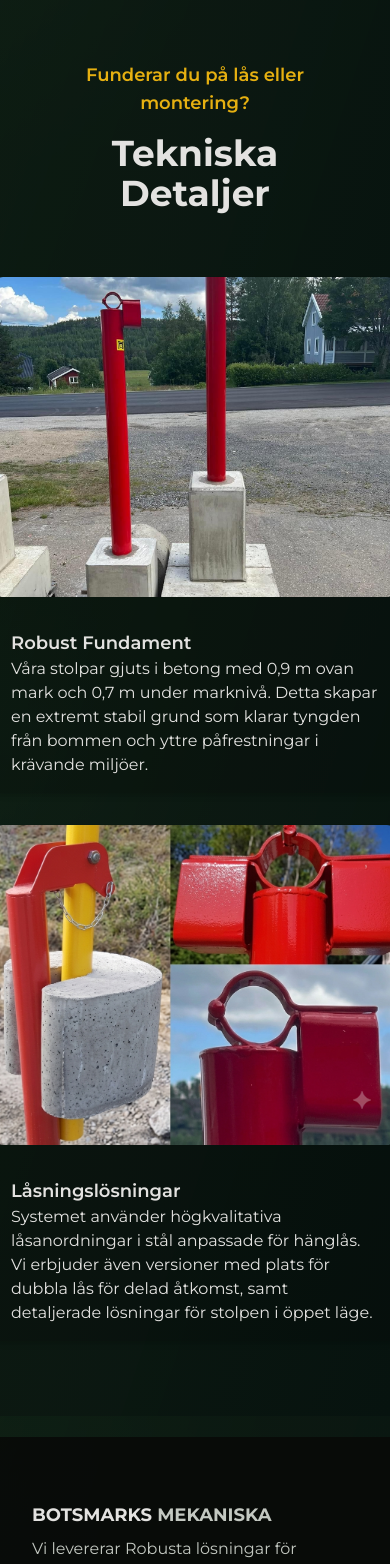
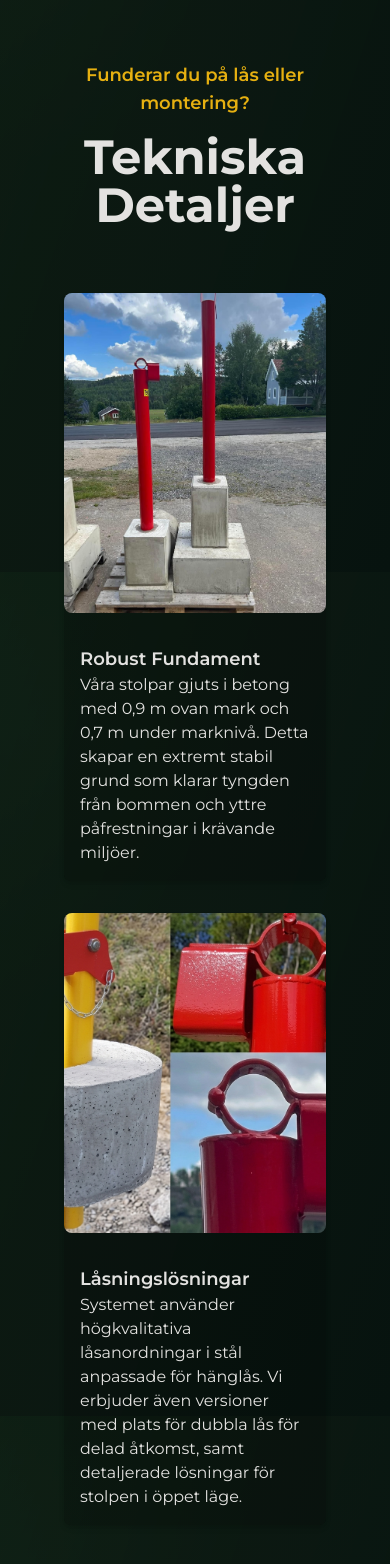
Before and after one commit to Merv1l-Fall/botsmarks-web, a Next.js app: page /produkter in a window 390 px wide. Shown: the part 1960-3524 px from the top of the page. Built offline with nearby package versions, Linux system fonts and the light colour scheme.

Commit message:
product section mostly done now.

```diff
--- a/src/components/sections/products/ProductsGrid.tsx
+++ b/src/components/sections/products/ProductsGrid.tsx
@@ -6,7 +6,7 @@ const ProductsGrid = () => {
 	return (
 		<section className="bg-(--background) px-8 py-8 md:px-16 md:py-12 flex justify-center items-center">
 			<SectionContainer>
-				<div className="flex items-center justify-center flex-col md:flex-row gap-8 md:gap-16 w-full">
+				<div className="flex items-center justify-center flex-col lg:flex-row gap-8 md:gap-16 w-full">
 					<ProductCard />
 					<ProductCard />
 				</div>
--- a/src/components/sections/products/ProductsMoreInfo.tsx
+++ b/src/components/sections/products/ProductsMoreInfo.tsx
@@ -9,11 +9,11 @@ const ProductsMoreInfo = () => {
 				<p className="text-center text-(--accent-yellow) text-lg font-semibold">
 					Funderar du på lås eller montering?
 				</p>
-				<h2 className="text-4xl font-bold text-(--foreground) text-center">Tekniska Detaljer</h2>
+				<h2 className="text-5xl font-bold text-(--foreground) text-center">Tekniska Detaljer</h2>
 			</div>
 
-			<div className="flex flex-col gap-8 md:flex-row md:gap-32">
-				<div className="flex flex-col gap-4 w-100 bg-black/20 rounded-md shadow-md">
+			<div className="flex flex-col gap-8 lg:flex-row md:gap-32">
+				<div className="flex flex-col gap-4 max-w-100 bg-black/20 rounded-md shadow-md">
 					<Image
 						src="/robust_fundament.jpg"
 						alt="Robust fundament i betong för Botsmarks-bom"
@@ -29,7 +29,7 @@ const ProductsMoreInfo = () => {
 
 					</div>
 				</div>
-				<div className="flex flex-col gap-4 w-100 bg-black/20 rounded-md shadow-md">
+				<div className="flex flex-col gap-4 max-w-100 bg-black/20 rounded-md shadow-md">
 					<Image
 						src="/lasning.png"
 						alt="Olika låsningslösningar för Botsmarks-bom, samt en bild av bommens motvikt i uppfällt läge"
```
